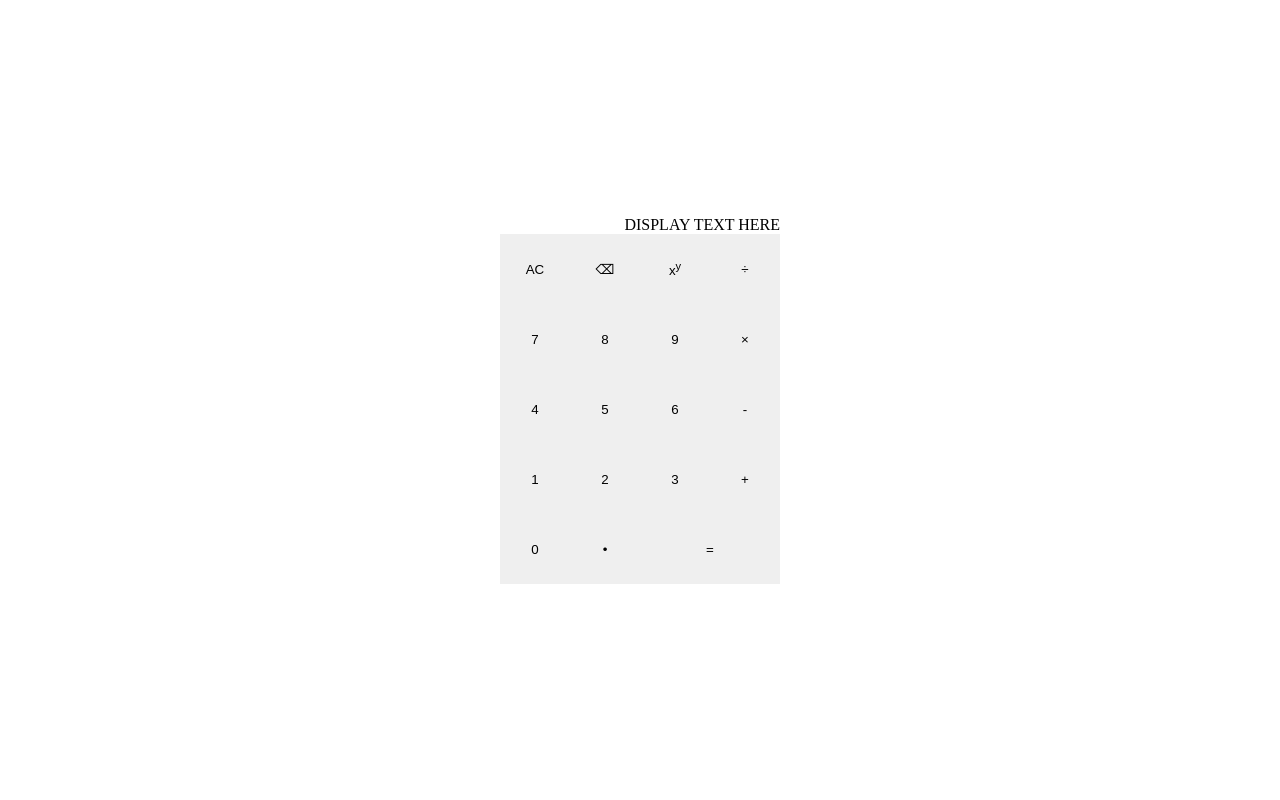
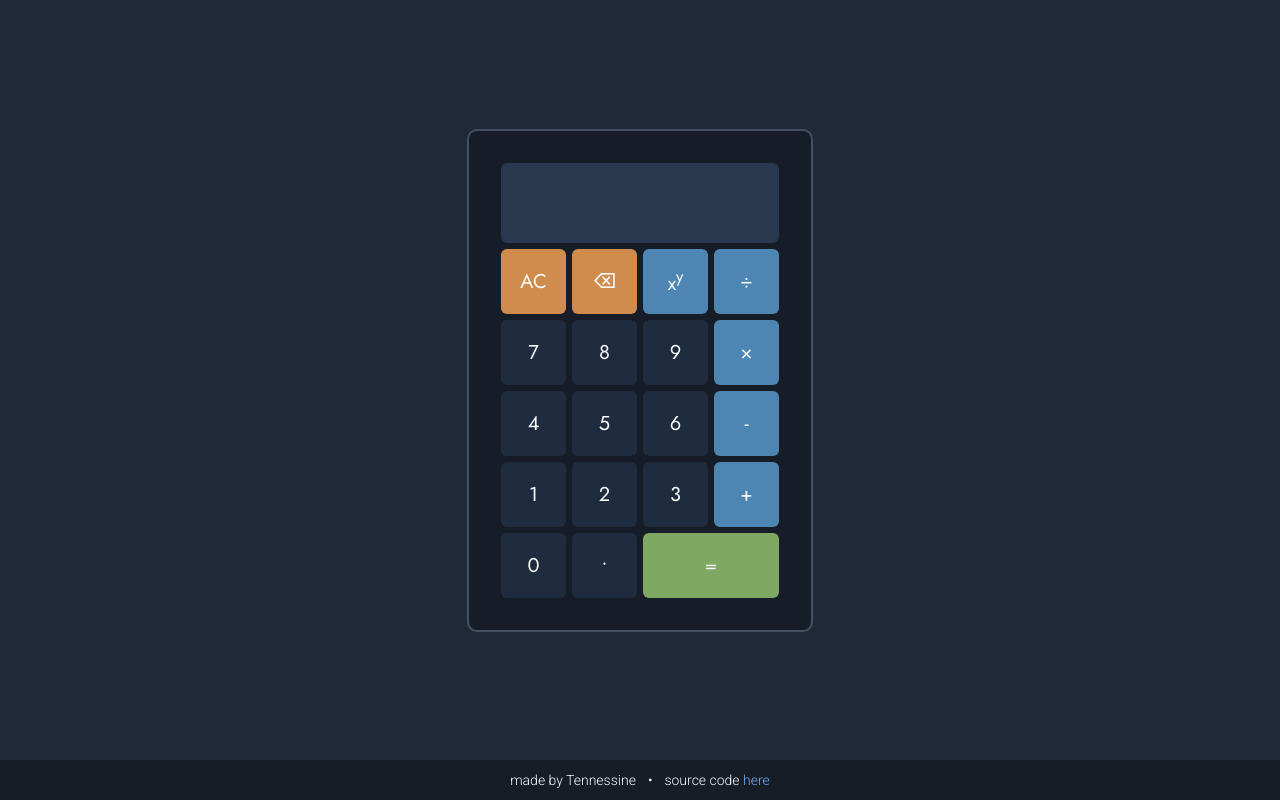
Before and after one commit to tennessinegd/odin-calc, a plain HTML site: page index.html in a window 1280 px wide. Drawn offline with Linux system fonts and the light colour scheme; a web font is replaced by a local one.

Commit message:
Add style

```diff
--- a/index.html
+++ b/index.html
@@ -9,8 +9,9 @@
     <title>Odin — Calculator</title>
 </head>
 <body>
+    <div class="content">
         <div class="calculator">
-        <div id="display"><span id="display-text">DISPLAY TEXT HERE</span></div>
+            <div id="display"><span id="display-text"></span></div>
             <div class="buttons">
                 <div class="row">
                     <button id="clear">AC</button>
@@ -42,5 +43,10 @@
                     <button id="evaluate">=</button>
                 </div>
             </div>
+        </div>
+    </div>
+    <footer>
+        <li>made by Tennessine</li> • <li>source code <a href="https://github.com/tennessinegd/odin-etch">here</a></li></li>
+    </footer>
 </body>
 </html>
--- a/style.css
+++ b/style.css
@@ -1,23 +1,58 @@
+@import url('https://fonts.googleapis.com/css2?family=Jost:wght@300;400&family=Roboto:wght@300&family=Source+Sans+Pro&display=swap');
+@font-face {
+    font-family: 'Inter';
+    font-style: normal;
+    font-weight: 400;
+    font-display: block;
+    src: url(https://fonts.gstatic.com/l/font?kit=UcCO3FwrK3iLTeHuS_fvQtMwCp50KnMw2boKoduKmMEVuLyfMZ1znpXX-oywHFfqce4kQBRMxFDM9F4&skey=c491285d6722e4fa&v=v12) format('woff2');
+  }
+
 body {
+    font-family: 'Roboto', "Arial", sans-serif;
+    color: #f9faf8;
+    background-color: #1f2937;
     height: 100vh;
     margin: 0;
+    display: flex;
+    flex-direction: column;
+    justify-content: space-between;
+}
+
+.content {
+    flex: 1;
     display: flex;
     justify-content: center;
     align-items: center;
 }
 
 .calculator {
+    background-color: #171c29;
+    border: 2px solid #464e64;
+    border-radius: 10px;
+    padding: 32px;
+    align-self: center;
     display: flex;
     flex-direction: column;
 }
 
 #display {
-    width: 280px;
+    box-sizing: border-box;
+    background-color: #29384f;
+    font-family: "Jost", "Roboto", "Arial", sans-serif;
+    font-size: 28px;
+    font-weight: 300;
     text-align: right;
+    height: 80px;
+    width: 278px;
+    border: 16px solid #29384f;
+    border-radius: 6px;
     /* magic StackOverflow solution */
     /* makes the display scroll along with the text */
     overflow: hidden;
     direction: rtl;
+
+    display: flex;
+    align-items: center;
 }
 
 /* more magic here */
@@ -37,15 +72,65 @@ body {
     justify-content: space-between;
 }
 
+.calculator,
+.buttons,
+.row {
+    gap: 6px;
+}
+
 button {
     box-sizing: border-box;
-    height: 70px;
-    width: 70px;
+    color: #f9faf8;
+    background-color: #1f2c40;
+    font-family: "Jost", "Roboto", "Arial", sans-serif;
+    font-weight: 400;
+    font-size: 20px;
+    height: 65px;
+    width: 65px;
     border: none;
+    border-radius: 6px;
     margin: 0;
     flex: none;
 }
 
+.operation {
+    background-color: #4d85b3;
+}
+
+#backspace {
+    font-family: "Inter", "Arial", sans-serif;
+}
+
+#backspace,
+#clear {
+    background-color: #cf8c4c;
+}
+
 #evaluate {
-    width: 140px;
+    background-color: #7fa862;
+    width: 136px;
 }
+
+footer {
+    box-sizing: border-box;
+    background-color: #161d27;
+    font-size: 14px;
+    font-weight: 300;
+    padding: 8px;
+    height: 40px;
+    display: flex;
+    justify-content: center;
+    align-items: center;
+    gap: 12px;
+}
+
+footer li {
+    display: inline;
+    list-style-type: none;
+}
+
+footer a,
+footer a:visited {
+    color: #74a8f9;
+    text-decoration: none;
+}
```
Lines whose indentation alone changed are shown as unchanged.
